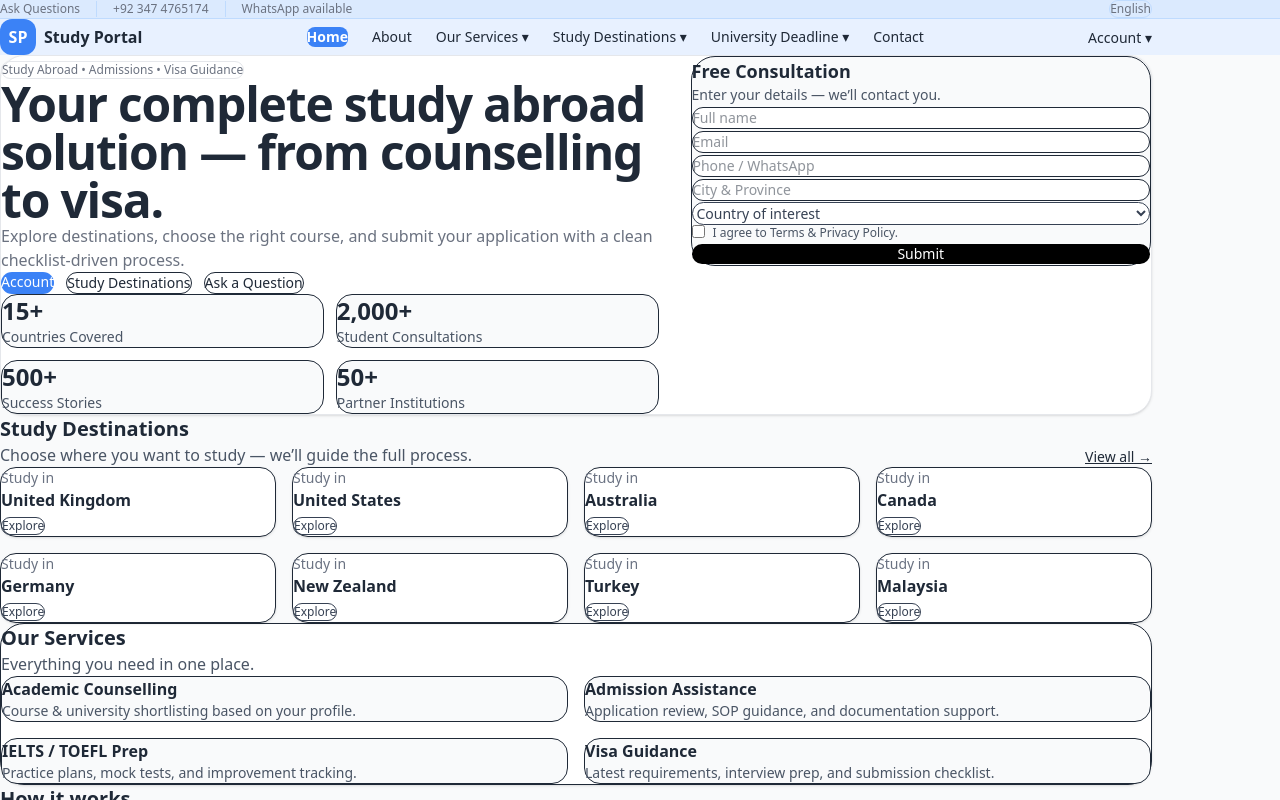
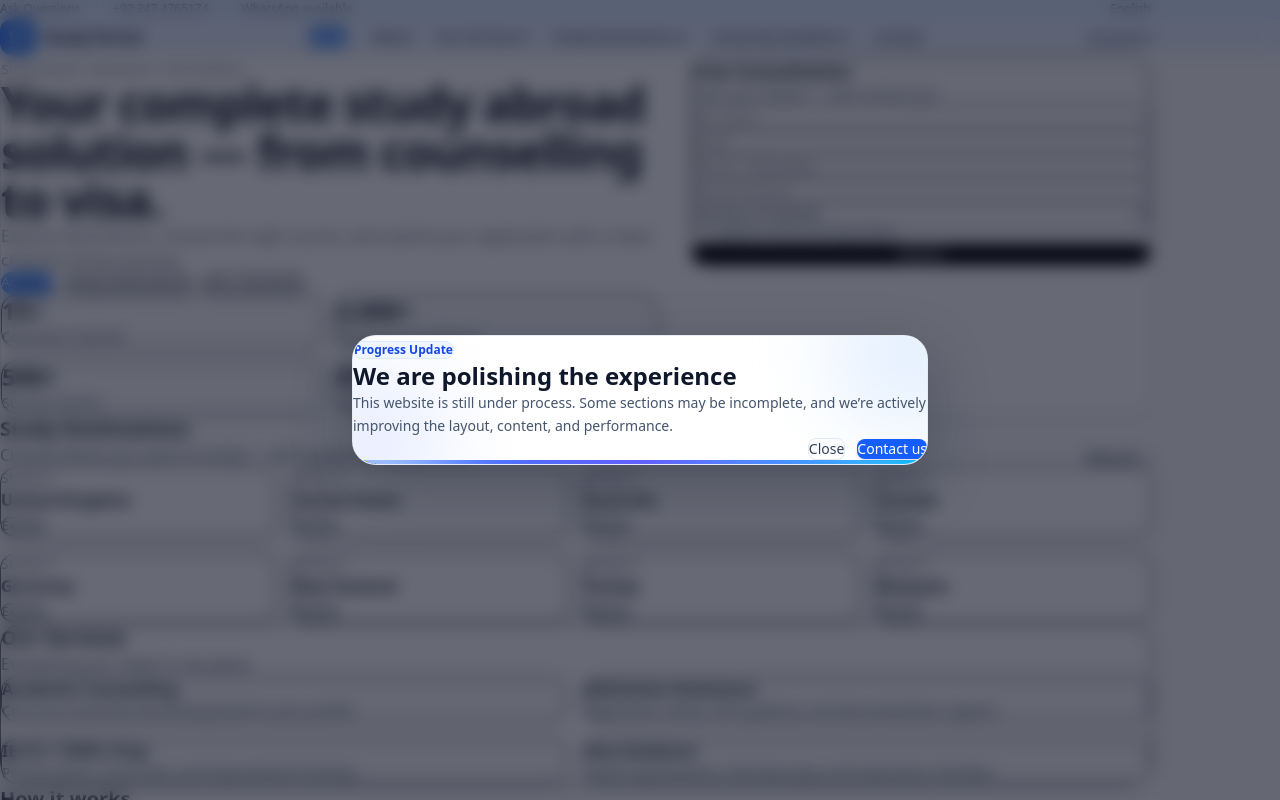
Before and after one commit to Abubakkar-Praew/study-portal, a Next.js app: page / in a window 1280 px wide. Shown: the top 800 px of the page. Built offline with nearby package versions, Linux system fonts and the light colour scheme.

Commit message:
ui ux and maintanance report updated 01

```diff
--- a/app/layout.tsx
+++ b/app/layout.tsx
@@ -2,6 +2,7 @@ import "./globals.css";
 import type { Metadata } from "next";
 import SiteHeader from "@/components/SiteHeader";
 import SiteFooter from "@/components/SiteFooter";
+import SiteNotice from "@/components/SiteNotice";
 
 export const metadata: Metadata = {
   title: "Study Portal",
@@ -15,6 +16,7 @@ export default function RootLayout({ children }: { children: React.ReactNode })
         <script src="https://cdn.tailwindcss.com"></script>
       </head>
       <body style={{ backgroundColor: '#F9FAFB', color: '#1F2937' }} className="min-h-screen">
+        <SiteNotice />
         <SiteHeader />
         <main className="mx-auto max-w-6xl px-4 py-10">{children}</main>
         <SiteFooter />
--- /dev/null
+++ b/src/components/SiteNotice.tsx
@@ -0,0 +1,92 @@
+"use client";
+
+import Link from "next/link";
+import { useEffect, useRef, useState } from "react";
+
+const INTERVAL_MS = 2 * 60 * 1000;
+
+export default function SiteNotice() {
+  const [open, setOpen] = useState(false);
+  const timerRef = useRef<number | null>(null);
+
+  useEffect(() => {
+    const showNotice = () => {
+      setOpen(true);
+    };
+
+    showNotice();
+    timerRef.current = window.setInterval(showNotice, INTERVAL_MS);
+
+    return () => {
+      if (timerRef.current) {
+        window.clearInterval(timerRef.current);
+      }
+    };
+  }, []);
+
+  if (!open) {
+    return null;
+  }
+
+  return (
+    <div className="fixed inset-0 z-[60] flex items-center justify-center bg-slate-950/60 px-4 backdrop-blur-sm animate-[fadeIn_260ms_ease-out]">
+      <div className="w-full max-w-xl overflow-hidden rounded-3xl border border-slate-200/80 bg-white shadow-[0_20px_60px_rgba(15,23,42,0.25)] animate-[popIn_260ms_cubic-bezier(0.16,1,0.3,1)]">
+        <div className="relative p-6 sm:p-8">
+          <div className="absolute -right-16 -top-16 h-40 w-40 rounded-full bg-blue-100/70 blur-2xl" />
+          <div className="absolute -left-16 -bottom-16 h-40 w-40 rounded-full bg-indigo-100/70 blur-2xl" />
+
+          <div className="relative z-10">
+            <div className="inline-flex items-center gap-2 rounded-full border border-blue-100 bg-blue-50 px-3 py-1 text-xs font-semibold text-blue-700">
+              Progress Update
+            </div>
+            <h2 className="mt-4 text-2xl font-semibold text-slate-900">
+              We are polishing the experience
+            </h2>
+            <p className="mt-2 text-sm leading-relaxed text-slate-600">
+              This website is still under process. Some sections may be incomplete, and we’re actively
+              improving the layout, content, and performance.
+            </p>
+
+            <div className="mt-6 flex flex-wrap items-center justify-end gap-3">
+              <button
+                type="button"
+                className="rounded-lg border border-slate-200 px-4 py-2 text-sm text-slate-700 hover:bg-slate-50"
+                onClick={() => setOpen(false)}
+              >
+                Close
+              </button>
+              <Link
+                href="/contact"
+                className="rounded-lg bg-blue-600 px-4 py-2 text-sm font-medium text-white shadow hover:bg-blue-700"
+                onClick={() => setOpen(false)}
+              >
+                Contact us
+              </Link>
+            </div>
+          </div>
+        </div>
+        <div className="h-1 w-full bg-gradient-to-r from-blue-500 via-indigo-500 to-sky-400" />
+      </div>
+      <style jsx global>{`
+        @keyframes fadeIn {
+          from {
+            opacity: 0;
+          }
+          to {
+            opacity: 1;
+          }
+        }
+        @keyframes popIn {
+          from {
+            transform: translateY(12px) scale(0.96);
+            opacity: 0;
+          }
+          to {
+            transform: translateY(0) scale(1);
+            opacity: 1;
+          }
+        }
+      `}</style>
+    </div>
+  );
+}
```
